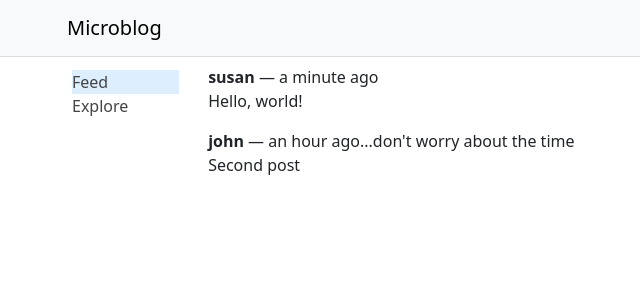
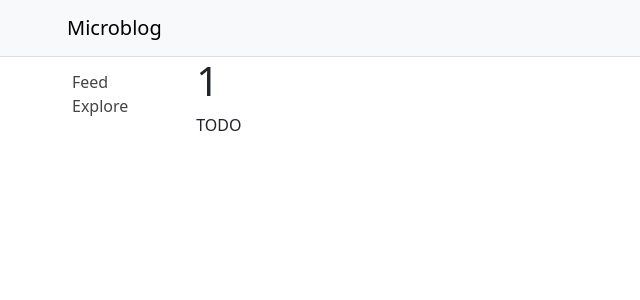
Before and after one commit to guimauveAstorDunc/NoobReactMicroblogLessons, a React (Create React App) app: page /user/1 in a window 1280 px wide. Before the commit this address led to /. Shown: the top 300 px of the page, without its empty margins (15-655 px from the left). Built offline with nearby package versions, Linux system fonts and the light colour scheme.

Commit message:
User Profile Page with Dynamic URL Parameters; End of Chapter 4.

```diff
--- a/src/App.js
+++ b/src/App.js
@@ -3,6 +3,7 @@
 import Header from './components/Header';
 import FeedPage from './pages/FeedPage';
 import ExplorePage from './pages/ExplorePage';
+import UserPage from './pages/UserPage';
 import LoginPage from './pages/LoginPage';
 
 export default function App() {
@@ -16,6 +17,7 @@
         <Routes>
           <Route path="/" element={<FeedPage />} />
           <Route path="/explore" element={<ExplorePage />} />
+          <Route path="/user/:username" element={<UserPage />} />
           <Route path="/login" element={<LoginPage />} />
           <Route path="*" element={<Navigate to="/" />} />
         </Routes>
--- a/src/components/Sidebar.js
+++ b/src/components/Sidebar.js
@@ -6,7 +6,7 @@
     return (
         <Navbar sticky="top" className="flex-column Sidebar">
             <Nav.Item>
-                {/* the "end" keyword
+                {/* "end" keyword
                     indicates that the page is only active
                     if the URL matches the "to" tag EXACTLY.
 
--- /dev/null
+++ b/src/pages/UserPage.js
@@ -0,0 +1,13 @@
+import { useParams } from 'react-router-dom';
+import Body from '../components/Body';
+
+export default function UserPage() {
+    const { username } = useParams();
+
+    return (
+        <Body sidebar>
+            <h1>{username}</h1>
+            <p>TODO</p>
+        </Body>
+    );
+}
```
Also changed, not shown: 1 other file (tests, documents, lock files or other folders).
